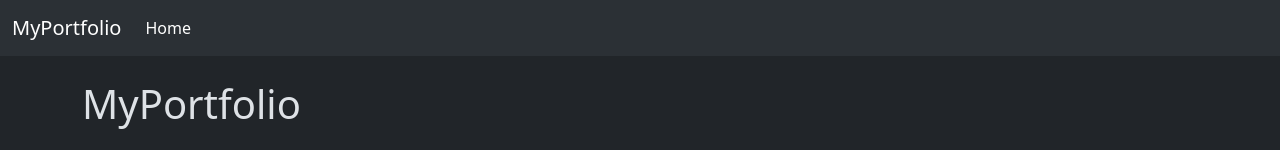
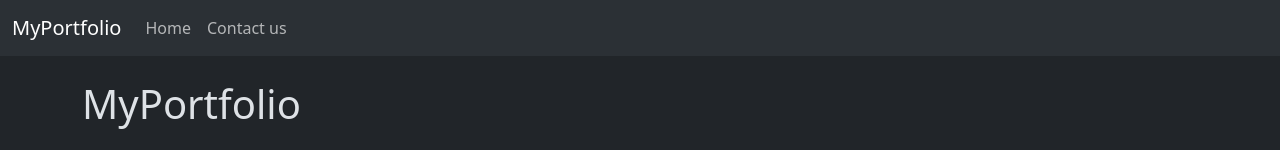
Before and after one commit to leonardoolia/vite-boolfolio, a Vue app: page / in a window 1280 px wide. Shown: the top 150 px of the page. Built offline with nearby package versions, Linux system fonts and the light colour scheme; no server answers.

Commit message:
added router links and router view

```diff
--- a/src/App.vue
+++ b/src/App.vue
@@ -2,10 +2,11 @@
 <script>
 import AppHeader from './components/AppHeader.vue';
 import HomePage from './components/pages/HomePage.vue';
+import ContactUsPage from './components/pages/ContactUsPage.vue';
 
 export default{
   name: 'MyPortfolio',
-  components:{AppHeader, HomePage}
+  components:{AppHeader, HomePage, ContactUsPage}
 }
 </script>
 
@@ -13,7 +14,8 @@ export default{
 <template>
   <AppHeader />
   <main class="container mt-4">
-    <HomePage />
+      <!-- Contenuto pagina -->
+      <RouterView />
   </main>
 </template>
 
--- a/src/components/AppHeader.vue
+++ b/src/components/AppHeader.vue
@@ -17,7 +17,10 @@
     <div class="collapse navbar-collapse" id="navbarNav">
       <ul class="navbar-nav">
         <li class="nav-item">
-          <a class="nav-link active" aria-current="page" href="#">Home</a>
+          <RouterLink class="nav-link" to="/">Home</RouterLink>
+        </li>
+        <li class="nav-item">
+          <RouterLink class="nav-link" to="/contact-us">Contact us</RouterLink>
         </li>
       </ul>
     </div>
```
